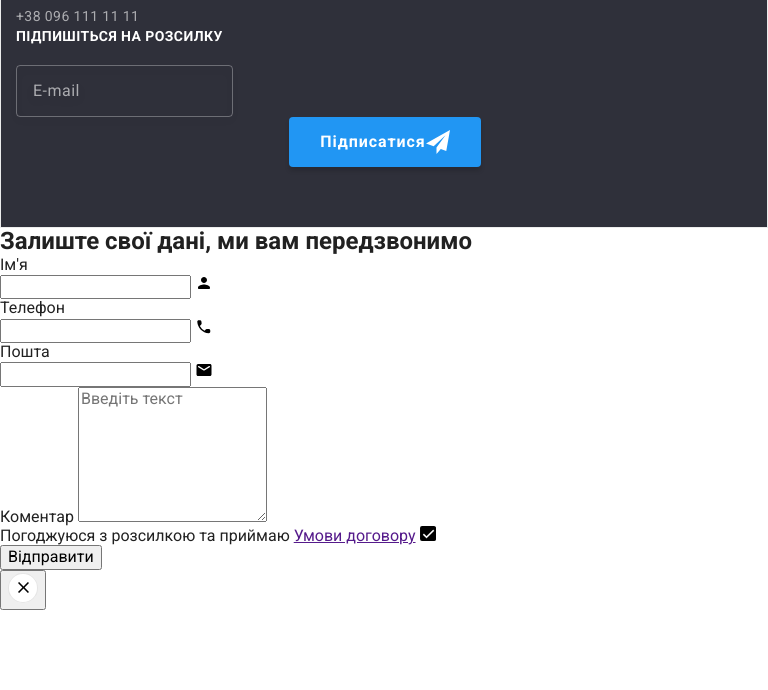
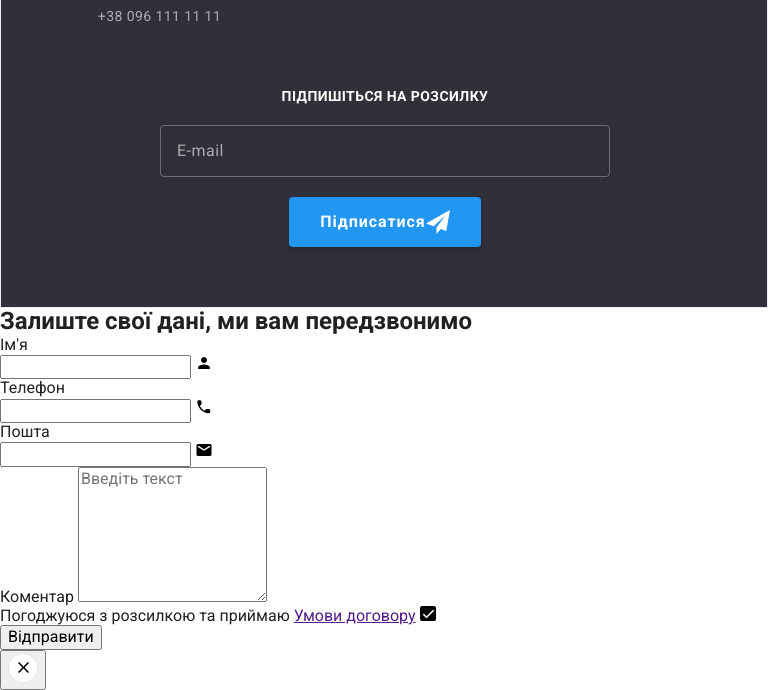
Before and after one commit to iSteffan/WebStudio, a plain HTML site: page index.html in a window 768 px wide. Shown: the part 2985-3675 px from the top of the page. Before the commit the page ends 3595 px from the top, so only its background shows below. Drawn offline with nearby package versions, Linux system fonts and the light colour scheme.

Commit message:
mobile: footer DONE

```diff
--- a/sass/components/_page-footer.scss
+++ b/sass/components/_page-footer.scss
@@ -74,7 +74,7 @@
 }
 
 .page-footer__item {
-  @media screen and (max-width: 767px) {
+  @media screen and (max-width: 1199px) {
     text-align: center;
   }
 }
@@ -123,7 +123,7 @@
 
   color: #ffffff;
 
-  @media screen and (max-width: 767px) {
+  @media screen and (max-width: 1199px) {
     text-align: center;
   }
 }
@@ -158,7 +158,11 @@
 
   color: #ffffff;
 
-  @media screen and (max-width: 767px) {
+  @media screen and (min-width: 768px) and (max-width: 1199px) {
+    margin-top: 60px;
+  }
+
+  @media screen and (max-width: 1199px) {
     text-align: center;
   }
 }
@@ -192,6 +196,14 @@
     width: 100%;
   }
 
+  @media screen and (min-width: 768px) and (max-width: 1199px) {
+    display: block;
+    margin-left: auto;
+    margin-right: auto;
+    margin-bottom: 20px;
+    width: 450px;
+  }
+
   @media screen and (min-width: 1200px) {
     width: 358px;
   }
@@ -221,6 +233,7 @@
 
   @media screen and (min-width: 768px) {
     display: flex;
+    justify-content: space-around;
   }
 
   @media screen and (min-width: 768px) and (max-width: 1199px) {
```
Also changed, not shown: css/main.css, css/main.min.css, 2 other files.
